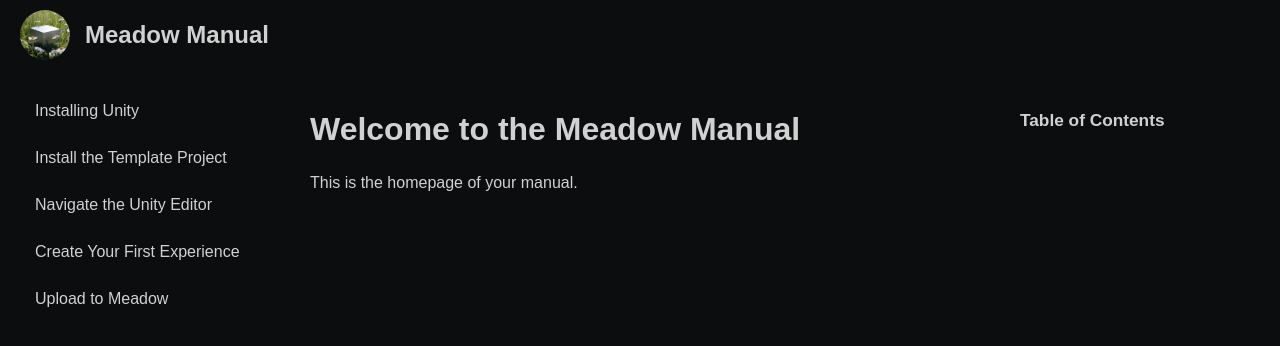
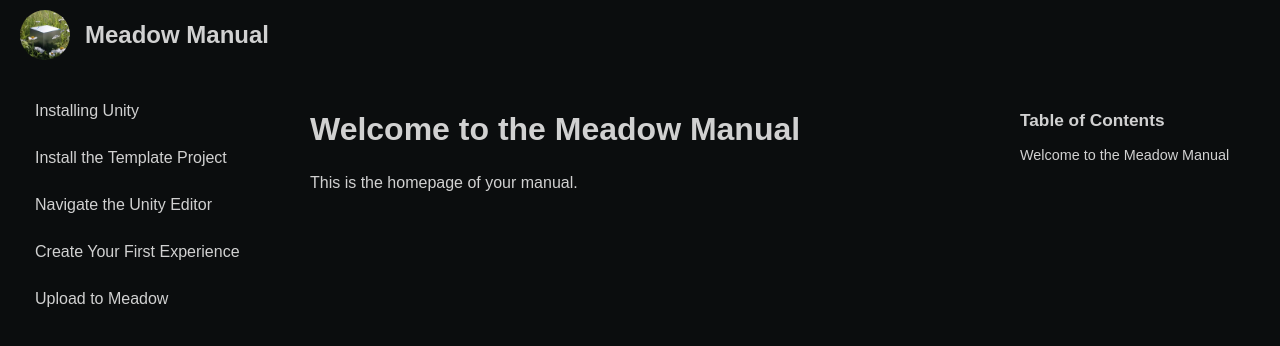
Before and after one commit to untoldgarden/meadow-manual, a Jekyll site: the page built from index.markdown, in a window 1280 px wide. Shown: the top 346 px of the page. Built offline with Jekyll 4.4.1, drawn with Linux system fonts in a browser that asks for light colours; the table of contents is made by our own code.

Commit message:
readded toc

```diff
--- a/_layouts/default.html
+++ b/_layouts/default.html
@@ -30,7 +30,7 @@
 
   <div class="toc">
     <p class="toc-title">Table of Contents</p>
-    <!-- {{ content | toc_only }} -->
+    {{ content | toc_only }}
   </div>
 
 </div>
```
